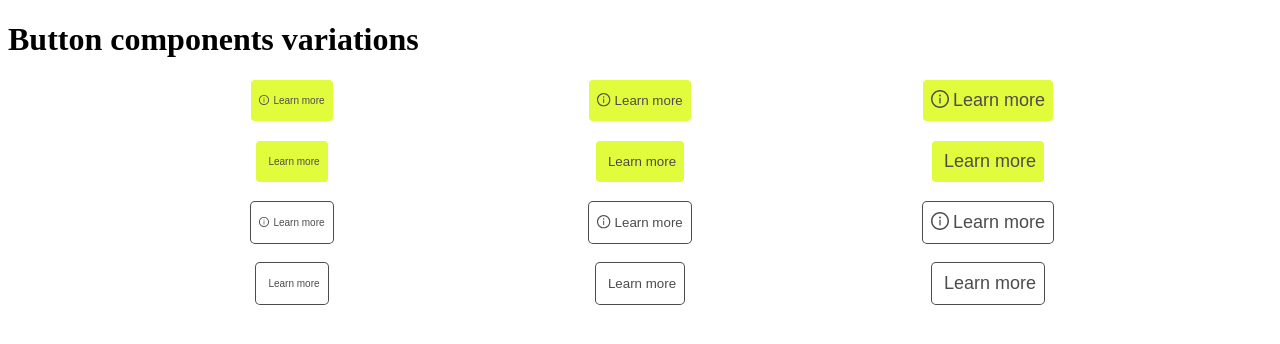
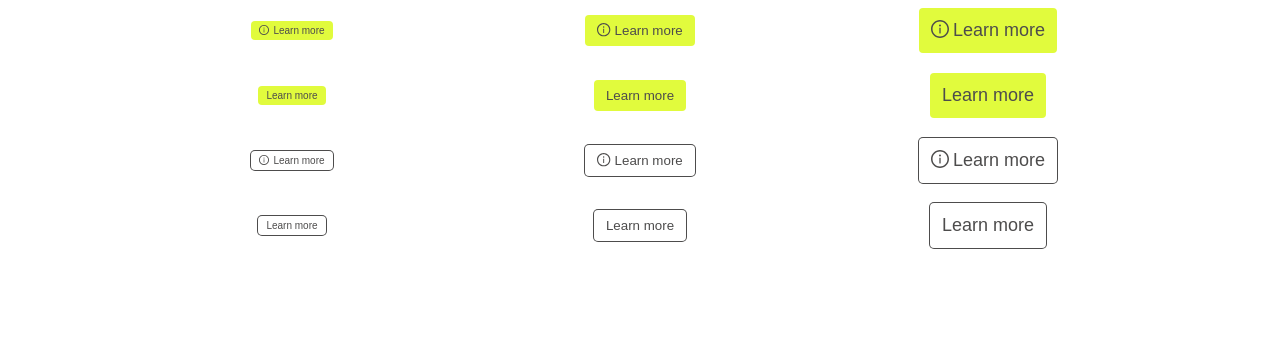
Before and after one commit to uiblox/figma-to-storybook, a React (Create React App) app: page / in a window 1280 px wide. Shown: the top 344 px of the page. Built offline with nearby package versions, Linux system fonts and the light colour scheme.

Commit message:
created global styles, correctly manage btn styles via the props passed through, updated interfaces

```diff
--- a/src/App.tsx
+++ b/src/App.tsx
@@ -1,5 +1,8 @@
 import { Button } from './components/button/Button'
 import { InfoCircleOutlined } from '@ant-design/icons';
+import { createUseStyles } from 'react-jss'
+import { useStyles } from './css/global'
+
 
 function App() {
 
@@ -7,12 +10,43 @@ function App() {
     console.log('clicked')
   }
 
+  const styles = useStyles()
+
   return (
     <>
+      <div className={styles.section}>
+        <Button handleClick={handleClick} label="Learn more" size='sm'>
+          <InfoCircleOutlined/>
+        </Button>
+        <Button handleClick={handleClick} label="Learn more">
+          <InfoCircleOutlined/>
+        </Button>
+        <Button handleClick={handleClick} label="Learn more" size='lg'>
+          <InfoCircleOutlined/>
+        </Button>
+      </div>
+      <div className={styles.section}>
+        <Button handleClick={handleClick} label="Learn more" size='sm'></Button>
+        <Button handleClick={handleClick} label="Learn more"></Button>
+        <Button handleClick={handleClick} label="Learn more" size='lg'></Button>
+      </div>
+      <div className={styles.section}>
+        <Button handleClick={handleClick} label="Learn more" size='sm' type='secondary'>
+          <InfoCircleOutlined/>
+        </Button>
+        <Button handleClick={handleClick} label="Learn more" type='secondary'>
+          <InfoCircleOutlined/>
+        </Button>
+        <Button handleClick={handleClick} label="Learn more" size='lg' type='secondary'>
+          <InfoCircleOutlined/>
+        </Button>
+      </div>
+      <div className={styles.section}>
+        <Button handleClick={handleClick} label="Learn more" size='sm' type='secondary'></Button>
+        <Button handleClick={handleClick} label="Learn more" type='secondary'></Button>
+        <Button handleClick={handleClick} label="Learn more" size='lg' type='secondary'></Button>
+      </div>
 
-      <Button handleClick={handleClick} label="Learn more">
-        <InfoCircleOutlined/>
-      </Button>
     </>
   )
 }
--- a/src/components/button/Button.tsx
+++ b/src/components/button/Button.tsx
@@ -4,40 +4,26 @@ import { ReactNode } from 'react';
 interface ButtonProps {
     children?: ReactNode
     label?: string
+    size?: 'sm' | 'lg'
+    type?: 'secondary',
     handleClick: () => void
 }
 
 const useStyles = createUseStyles({
-    section: {
-        display: 'grid',
-        justifyContent: 'center',
-        justifyItems: 'center',
-        gridGap: '20px',
-        gridTemplateColumns: 'repeat(auto-fit, minMax(100px, 1fr))',
-        margin: '0 auto',
-        marginBottom: '20px',
-        maxWidth: '1024px',
-    },
     btn: {
         background: '#E1FB3D',
         border: 'none',
         borderRadius: '4px',
         color: '#4D4C4C',
         cursor: 'pointer',
-        padding: '10px 8px',
+        padding: '8px 12px',
         transition: '0.4s ease',
         '&:hover': {
             background: '#ECF99B'
         },
-    },
-    'btn--secondary': {
-        background: 'transparent',
-        boxShadow: '0 0 0 1px #4D4C4C',
-        '&:hover': {
-            background: 'transparent',
-            boxShadow: '0 0 0 1px #E1FB3D',
-            color: '#E1FB3D',
-        },
+        '& $btn--sm': {},
+        '& $btn--lg': {},
+        '& $btn--secondary': {},
     },
     'btn-content': {
         whiteSpace: 'nowrap'
@@ -51,96 +37,36 @@ const useStyles = createUseStyles({
         textWrap: 'nowrap',
     },
     'btn--sm': {
-       fontSize: '10px'
+        fontSize: '10px',
+        padding: '4px 8px',
     },
     'btn--lg': {
-        fontSize: '18px'
+        fontSize: '18px',
+        padding: '12px 12px',
+    },
+    'btn--secondary': {
+        background: 'transparent',
+        boxShadow: '0 0 0 1px #4D4C4C',
+        '&:hover': {
+            background: 'transparent',
+            boxShadow: '0 0 0 1px #E1FB3D',
+            color: '#E1FB3D',
+        },
     },
   })
 
-export const Button:React.FC<ButtonProps> = ({handleClick, label, children}) => {
+export const Button:React.FC<ButtonProps> = ({children, label, size, type, handleClick}) => {
 
     const styles = useStyles()
 
     return (
         <>
-            <h1>Button components variations</h1>
-            <div className={styles.section}>
-                <button className={`${styles.btn} ${styles['btn--sm']}`} onClick={() => handleClick()}>
-                    <span className={styles['btn-content']}>
-                        {children}
-                        <span className={children ? styles['btn-text-icon'] : styles['btn-text'] }>{label}</span>
-                    </span>
-                </button>
-
-                <button className={`${styles.btn}`} onClick={() => handleClick()}>
-                    <span className={styles['btn-content']}>
-                        {children}
-                        <span className={children ? styles['btn-text-icon'] : styles['btn-text'] }>{label}</span>
-                    </span>
-                </button>
-
-                <button className={`${styles.btn} ${styles['btn--lg']}`} onClick={() => handleClick()}>
-                    <span className={styles['btn-content']}>
-                        {children}
-                        <span className={children ? styles['btn-text-icon'] : styles['btn-text'] }>{label}</span>
-                    </span>
-                </button>
-            </div>
-            <div className={styles.section}>
-                <button className={`${styles.btn} ${styles['btn--sm']}`} onClick={() => handleClick()}>
-                    <span className={styles['btn-content']}>
-                        <span className={children ? styles['btn-text-icon'] : styles['btn-text'] }>{label}</span>
-                    </span>
-                </button>
-                <button className={`${styles.btn}`} onClick={() => handleClick()}>
-                    <span className={styles['btn-content']}>
-                        <span className={children ? styles['btn-text-icon'] : styles['btn-text'] }>{label}</span>
-                    </span>
-                </button>
-                <button className={`${styles.btn} ${styles['btn--lg']}`} onClick={() => handleClick()}>
-                    <span className={styles['btn-content']}>
-                        <span className={children ? styles['btn-text-icon'] : styles['btn-text'] }>{label}</span>
-                    </span>
-                </button>
-            </div>
-            <div className={styles.section}>
-                <button className={`${styles.btn} ${styles['btn--secondary']} ${styles['btn--sm']}`} onClick={() => handleClick()}>
-                    <span className={styles['btn-content']}>
-                        {children}
-                        <span className={children ? styles['btn-text-icon'] : styles['btn-text'] }>{label}</span>
-                    </span>
-                </button>
-                <button className={`${styles.btn} ${styles['btn--secondary']}`} onClick={() => handleClick()}>
-                    <span className={styles['btn-content']}>
-                        {children}
-                        <span className={children ? styles['btn-text-icon'] : styles['btn-text'] }>{label}</span>
-                    </span>
-                </button>
-                <button className={`${styles.btn} ${styles['btn--secondary']} ${styles['btn--lg']}`} onClick={() => handleClick()}>
-                    <span className={styles['btn-content']}>
-                        {children}
-                        <span className={children ? styles['btn-text-icon'] : styles['btn-text'] }>{label}</span>
-                    </span>
-                </button>
-            </div>
-            <div className={styles.section}>
-                <button className={`${styles.btn} ${styles['btn--secondary']} ${styles['btn--sm']}`} onClick={() => handleClick()}>
-                    <span className={styles['btn-content']}>
-                        <span className={children ? styles['btn-text-icon'] : styles['btn-text'] }>{label}</span>
-                    </span>
-                </button>
-                <button className={`${styles.btn} ${styles['btn--secondary']}`} onClick={() => handleClick()}>
-                    <span className={styles['btn-content']}>
-                        <span className={children ? styles['btn-text-icon'] : styles['btn-text'] }>{label}</span>
-                    </span>
-                </button>
-                <button className={`${styles.btn} ${styles['btn--secondary']} ${styles['btn--lg']}`} onClick={() => handleClick()}>
-                    <span className={styles['btn-content']}>
-                        <span className={children ? styles['btn-text-icon'] : styles['btn-text'] }>{label}</span>
-                    </span>
-                </button>
-            </div>
+            <button className={`${styles.btn} ${size ? styles[`btn--${size}`] : ''} ${type ? styles[`btn--${type}`] : ''}`} onClick={() => handleClick()}>
+                <span className={styles['btn-content']}>
+                    {children}
+                    <span className={children ? styles['btn-text-icon'] : styles['btn-text'] }>{label}</span>
+                </span>
+            </button>
         </>
     )
 }
--- /dev/null
+++ b/src/css/global.ts
@@ -0,0 +1,18 @@
+import { createUseStyles } from 'react-jss'
+
+export const useStyles = createUseStyles({
+    root: {
+        fontSize: '16px',
+    },
+    section: {
+        alignItems: 'center',
+        display: 'grid',
+        justifyContent: 'center',
+        justifyItems: 'center',
+        gridGap: '20px',
+        gridTemplateColumns: 'repeat(auto-fit, minMax(150px, 1fr))',
+        margin: '0 auto',
+        marginBottom: '20px',
+        maxWidth: '1024px',
+    }
+})
```
